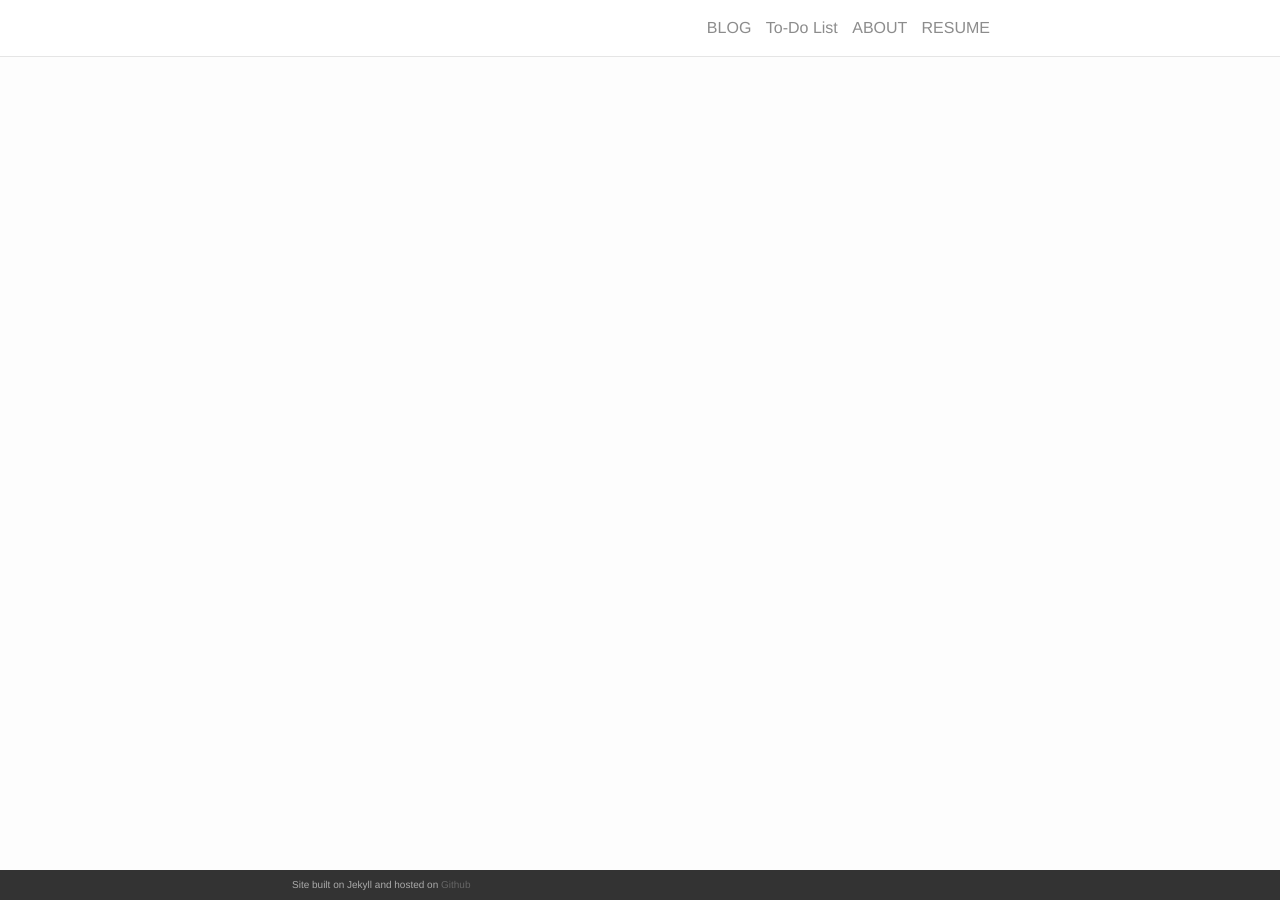
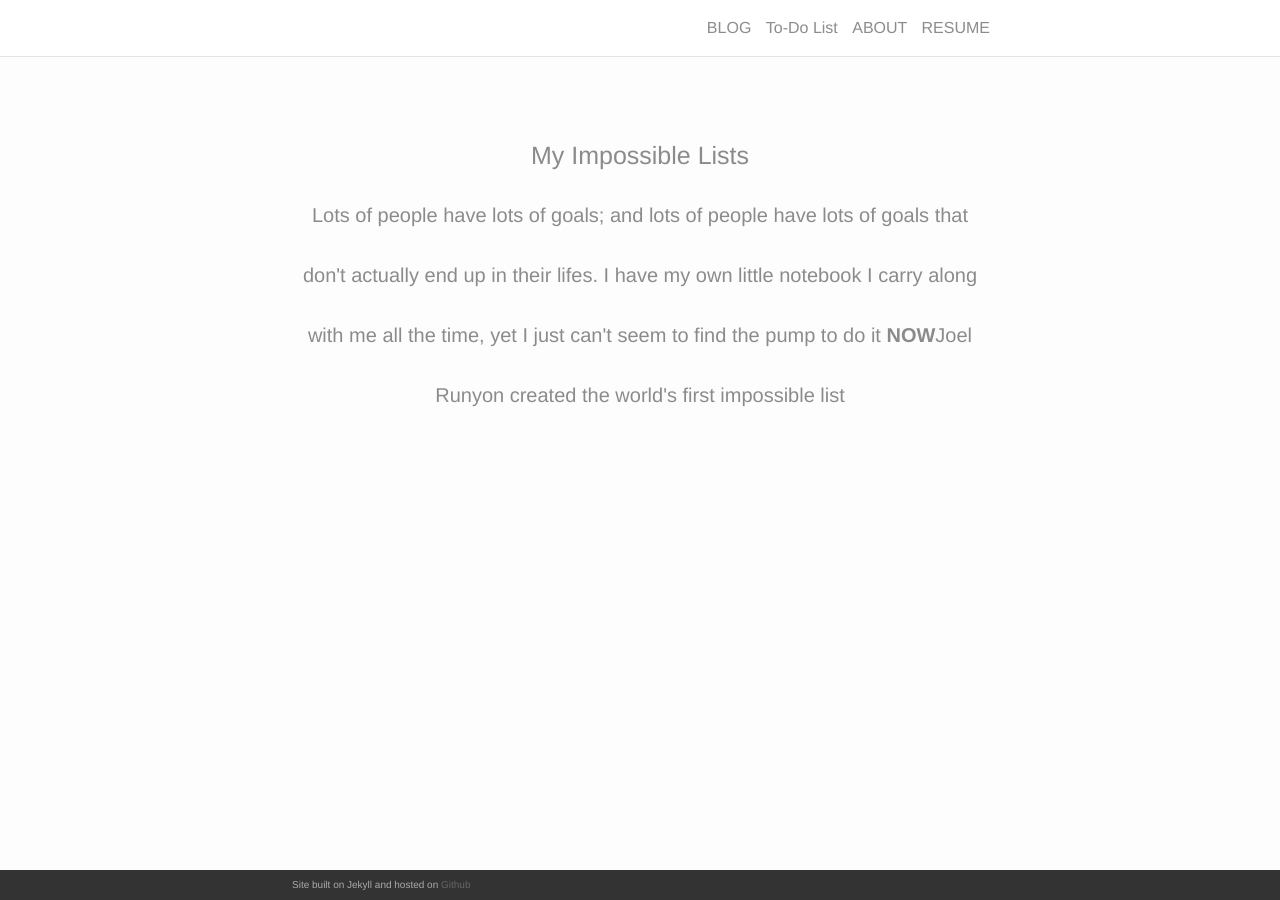
Before and after one commit to chwong1996/myhome, a Jekyll site: the page built from todolist.html, in a window 1280 px wide. Built offline with Jekyll 4.4.1, drawn with Linux system fonts in a browser that asks for light colours; nearby versions of some CDN libraries.

Commit message:
Update todolist.html

```diff
--- a/todolist.html
+++ b/todolist.html
@@ -1,3 +1,8 @@
 ---
 layout: default
 ---
+<div class="header-bar">
+  <h2>My Impossible Lists </h2>
+    <p>
+Lots of people have lots of goals; and lots of people have lots of goals that don't actually end up in their lifes. I have my own little notebook I carry along with me all the time, yet I just can't seem to find the pump to do it <b>NOW</b>Joel Runyon created the world's <a href="https://impossiblehq.com/the-impossible-list-is-not-a-bucket-list/">first impossible list</a>
+      </p>
```
